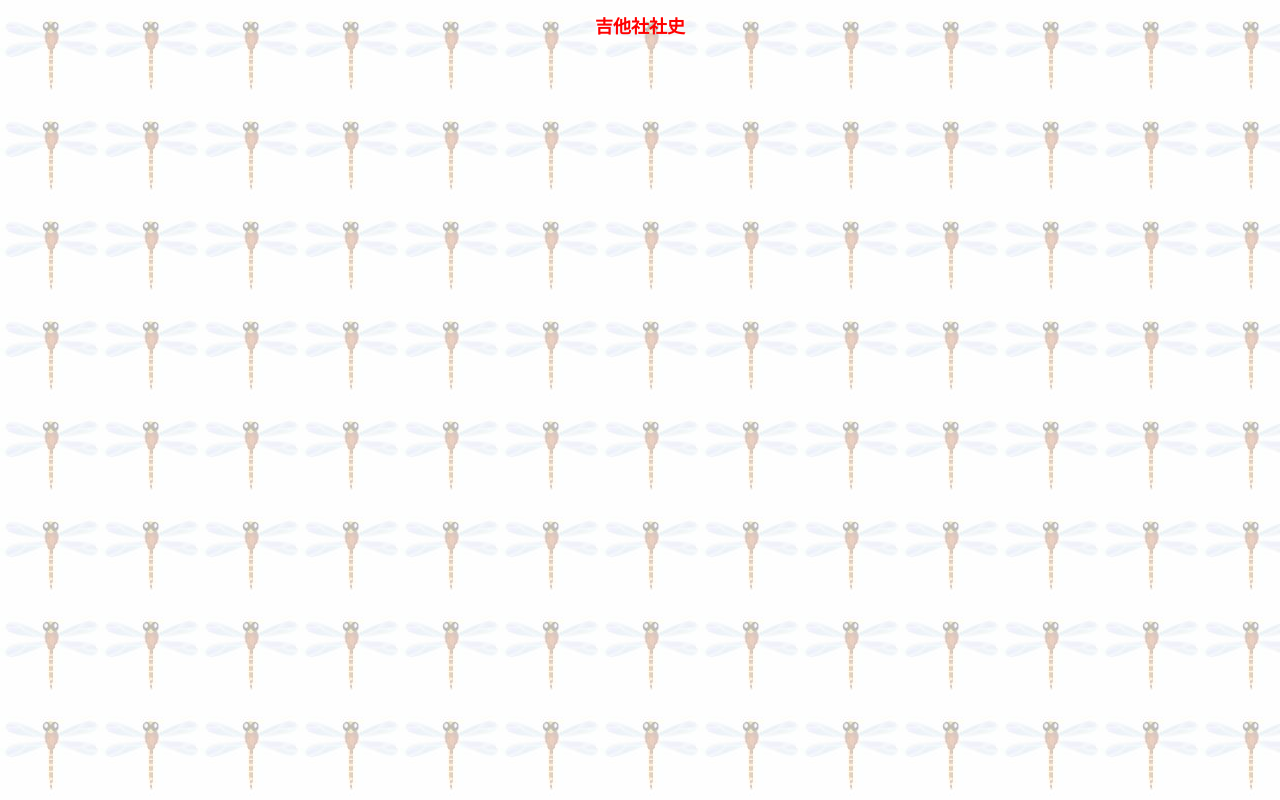
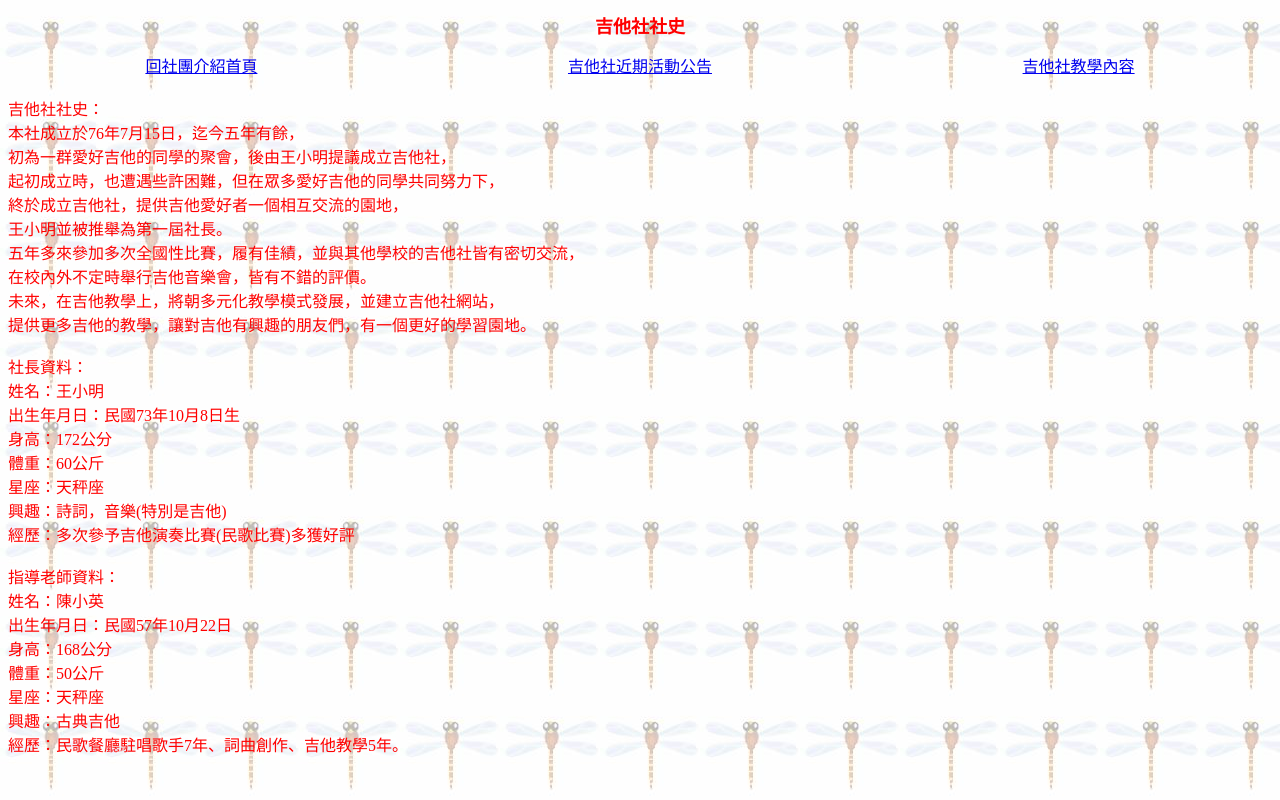
Before and after one commit to creeshrimp/bingji-certification, a plain HTML site: page 01/web03_flex/guitar_history.html in a window 1280 px wide. Drawn offline with Linux system fonts and the light colour scheme.

Commit message:
[mod] 第一題

```diff
--- a/01/web03_flex/guitar_history.html
+++ b/01/web03_flex/guitar_history.html
@@ -16,14 +16,60 @@
             color: #FF0000;
             text-align: center;
         }
+
+        table.guide {
+            width: 100%;
+            text-align: center;
+        }
+
+        pre {
+            font-size: 16px;
+            font-family: '標楷體';
+            color: #FF0000;
+        }
     </style>
 </head>
 
 <body>
     <h1>吉他社社史</h1>
-    <table>
-        <tr></tr>
+    <table border="0" class="guide">
+        <tr>
+            <td><a href="index.html" target="_top">回社團介紹首頁</a></td>
+            <td><a href="guitar_event.html" target="content">吉他社近期活動公告</a></td>
+            <td><a href="guitar_learning.html" target="content">吉他社教學內容</a></td>
+        </tr>
     </table>
+
+    <pre>
+吉他社社史：
+本社成立於76年7月15日，迄今五年有餘，
+初為一群愛好吉他的同學的聚會，後由王小明提議成立吉他社，
+起初成立時，也遭遇些許困難，但在眾多愛好吉他的同學共同努力下，
+終於成立吉他社，提供吉他愛好者一個相互交流的園地，
+王小明並被推舉為第一屆社長。
+五年多來參加多次全國性比賽，履有佳績，並與其他學校的吉他社皆有密切交流，
+在校內外不定時舉行吉他音樂會，皆有不錯的評價。
+未來，在吉他教學上，將朝多元化教學模式發展，並建立吉他社網站，
+提供更多吉他的教學，讓對吉他有興趣的朋友們，有一個更好的學習園地。
+
+社長資料：
+姓名：王小明
+出生年月日：民國73年10月8日生
+身高：172公分
+體重：60公斤
+星座：天秤座
+興趣：詩詞，音樂(特別是吉他)
+經歷：多次參予吉他演奏比賽(民歌比賽)多獲好評
+
+指導老師資料：
+姓名：陳小英
+出生年月日：民國57年10月22日
+身高：168公分
+體重：50公斤
+星座：天秤座
+興趣：古典吉他
+經歷：民歌餐廳駐唱歌手7年、詞曲創作、吉他教學5年。
+    </pre>
 </body>
 
 </html>
```
Also changed, not shown: 01/web03_flex/guitar_event.html (+33 -2 lines).
